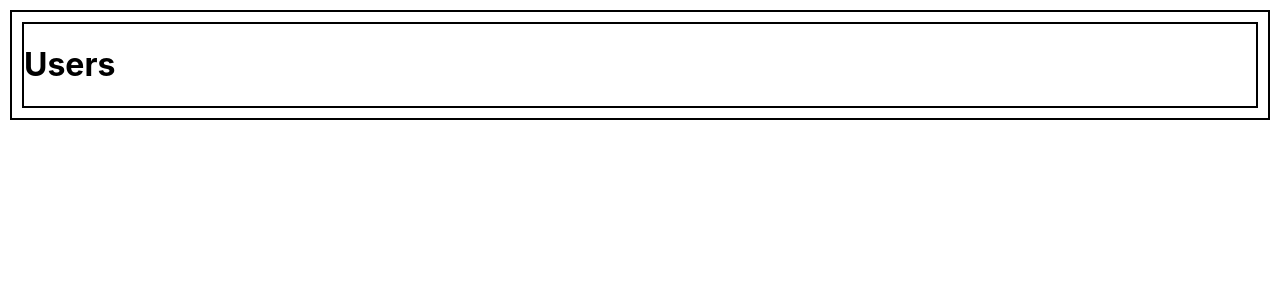
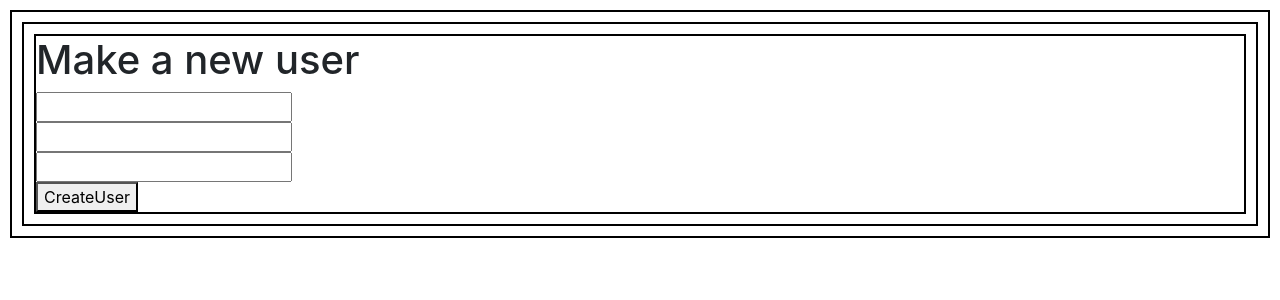
Before and after one commit to tmittal98/learning-react, a React (Create React App) app: page / in a window 1280 px wide. Shown: the top 300 px of the page. Built offline with nearby package versions, Linux system fonts and the light colour scheme.

Commit message:
tutorial on react form

```diff
--- a/package.json
+++ b/package.json
@@ -6,7 +6,9 @@
     "@testing-library/jest-dom": "^5.11.9",
     "@testing-library/react": "^11.2.5",
     "@testing-library/user-event": "^12.8.1",
+    "bootstrap": "^4.6.0",
     "react": "^17.0.1",
+    "react-bootstrap": "^1.5.1",
     "react-dom": "^17.0.1",
     "react-scripts": "4.0.3",
     "web-vitals": "^1.1.0"
--- a/src/App.js
+++ b/src/App.js
@@ -1,5 +1,6 @@
 /* eslint-disable no-unused-vars */
-import React,{useState}from 'react'
+import React, { useState } from 'react'
+// import { F } from 'react-bootstrap'
 import About from './components/About'
 import Contact from './components/Contact'
 import Career from './components/Career'
@@ -8,15 +9,16 @@ import Service from './components/Service'
 import Home from './components/Home'
 import Company from './components/Company'
 import User from './components/User'
+import CreateUser from './components/CreateUser'
 import './App.css'
 
 function App() {
 
-  const [name,setName] = useState('Tushar')
+  const [name, setName] = useState('Tushar')
 
   return (
     <div>
-      <User />
+      <CreateUser />
       {/* <Company /> */}
       {/* <Home />
       <About />
--- /dev/null
+++ b/src/components/CreateUser.js
@@ -0,0 +1,25 @@
+/* eslint-disable no-unused-vars */
+import React, { useState } from 'react'
+
+function CreateUser() {
+    const [name, setName] = useState("");
+    const [age, setAge] = useState("");
+    const [address, setAddress] = useState("");
+
+    const makeUser = () => {
+
+        let data = { name, age, address }
+        console.warn("called", data);
+    }
+    return (
+        <div>
+            <h1>Make a new user</h1>
+            <input type="text" onChange={(e) => setName(e.target.value)} name="username" value={name} /><br />
+            <input type="text" onChange={(e) => setAge(e.target.value)} name="age" value={age} /><br />
+            <input type="text" onChange={(e) => setAddress(e.target.value)} name="address" value={address} /><br />
+            <button onClick={makeUser}>CreateUser</button>
+        </div>
+    )
+}
+
+export default CreateUser
--- a/src/components/User.js
+++ b/src/components/User.js
@@ -1,19 +1,19 @@
 /* eslint-disable array-callback-return */
 /* eslint-disable no-unused-vars */
 //listing and conditions
-import React,{useState, useEffect,Fragment} from 'react'
+import React, { useState, useEffect, Fragment } from 'react'
+import { Button, Table } from 'react-bootstrap'
+function User() {
 
-function User(){
-
-    const [user,setUser] = useState([
-        {name:"tushar",age:'26',address:'noida'},
-        {name:"nikhil",age:'21'},
-        {name:"parag",age:'23'},
-        {name:"suhail",age:'25'},
-        {name:"bunty",age:'22'}
+    const [user, setUser] = useState([
+        { name: "tushar", age: '26', address: 'noida' },
+        { name: "nikhil", age: '21' },
+        { name: "parag", age: '23' },
+        { name: "suhail", age: '25' },
+        { name: "bunty", age: '22' }
     ])
 
-    return(
+    return (
         <Fragment>
             <h1>Users</h1>
             {
@@ -30,6 +30,35 @@ function User(){
                 // <div>Yes,this is right</div>:<div>No, length should be 5</div>
 
             }
+            <Button variant="primary">Primary</Button>{' '}
+            <Button variant="secondary">Secondary</Button>{' '}
+            <Button variant="success">Success</Button>{' '}
+            <Button variant="warning">Warning</Button>{' '}
+            <Button variant="danger">Danger</Button> <Button variant="info">Info</Button>{' '}
+            <Button variant="light">Light</Button> <Button variant="dark">Dark</Button>{' '}
+            <Button variant="link">Link</Button>
+            <Table striped bordered hover>
+                <thead>
+                    <tr>
+                        <th>#</th>
+                        <th>Name</th>
+                        <th>Age</th>
+                        <th>Address</th>
+                    </tr>
+                </thead>
+                <tbody>
+                    {
+                        user.map((item, index) =>
+                            <tr key={index}>
+                                <td>{index + 1}</td>
+                                <td>{item.name}</td>
+                                <td>{item.age}</td>
+                                <td>{item.address}</td>
+                            </tr>
+                        )
+                    }
+                </tbody>
+            </Table>
         </Fragment>
     )
 }
--- a/src/index.js
+++ b/src/index.js
@@ -3,6 +3,7 @@ import ReactDOM from 'react-dom';
 import './index.css';
 import App from './App';
 import reportWebVitals from './reportWebVitals';
+import 'bootstrap/dist/css/bootstrap.min.css';
 
 ReactDOM.render(
   <React.StrictMode>
```
Also changed, not shown: 1 other file (tests, documents, lock files or other folders).
